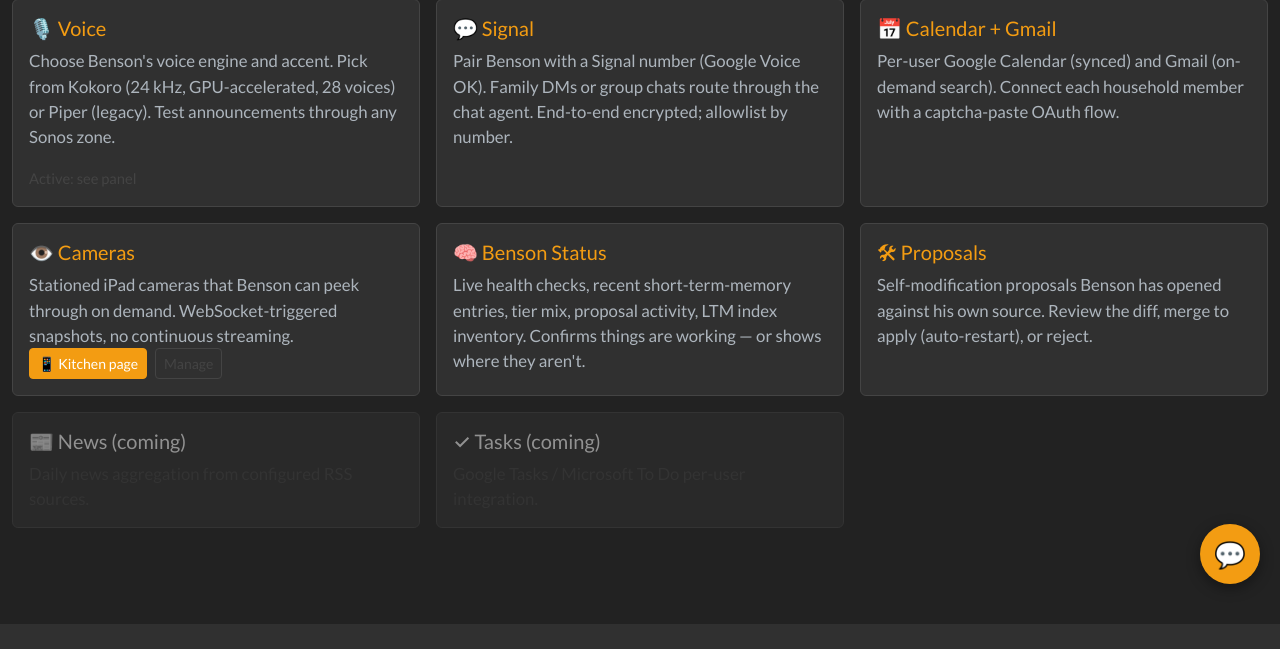
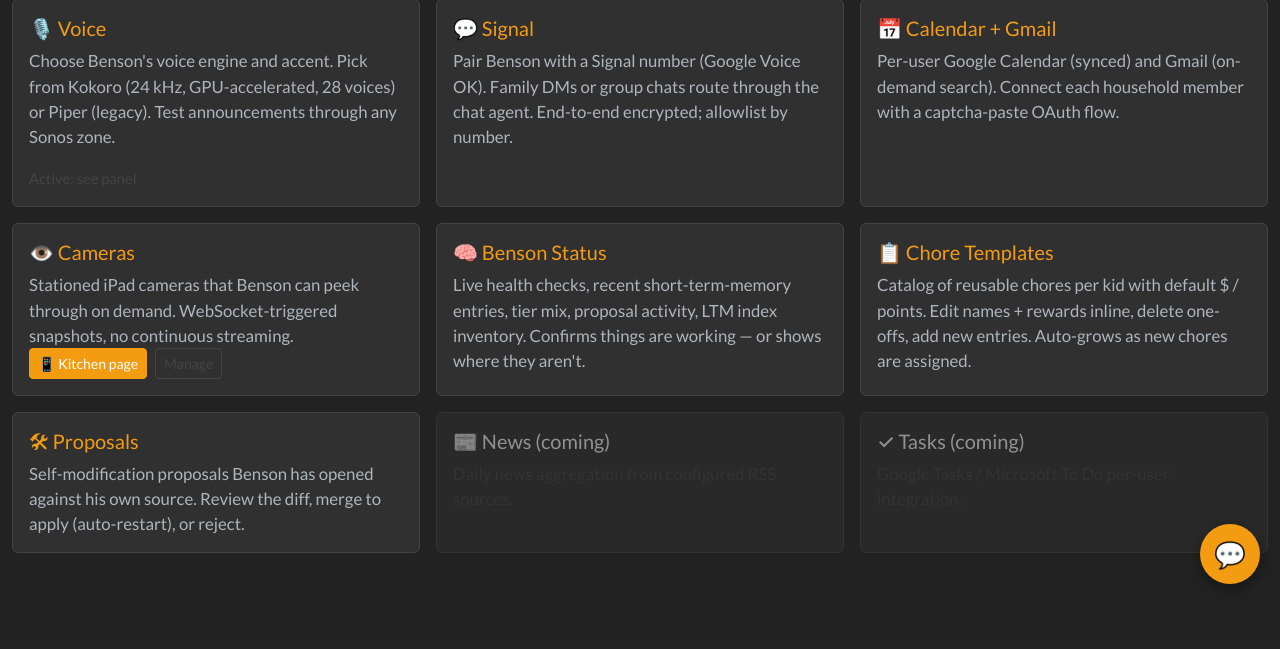
Before and after one commit to fagleyc/benson, a FastAPI app: page /advanced in a window 1280 px wide. Shown: the part 196-845 px from the top of the page. Before the commit the page ends 820 px from the top, so only its background shows below. Run offline with FastAPI, Linux system fonts and the light colour scheme; parts of the project's set-up code (start-up, migrations or seed data) failed here and were passed over; some libraries are stand-ins or nearby versions.

Commit message:
Chore-template editor + auto-save on add
Two of Casey's asks:

1. NEW PAGE /admin/chore-templates — sortable inline-editable table
   of the chore catalog. Filter by person (Cole/Zander/General/All).
   Click any cell (chore_name, $ default, points default) to edit;
   blur or Enter to save, Esc to cancel. Delete button per row for
   one-offs. Add row at the bottom for fresh entries. Linked from
   /advanced as 📋 Chore Templates.

2. AUTO-SAVE on chore add — every POST /api/chores and every agent
   add_chore call now upserts into chore_templates with the dollar
   value (and points) as the default. ON CONFLICT (person, chore_name)
   DO UPDATE bumps use_count, and the default reward only overwrites
   when the new value is non-zero (so adding a one-off zero-reward
   chore doesn't wipe a template's stored default).

Implementation note: _upsert_chore_template uses a direct psycopg2
connection rather than _query_one — the original draft hit
'no results to fetch' because _query_one calls fetchone() and an
INSERT ... ON CONFLICT ... DO UPDATE without RETURNING has nothing
to fetch.

Verified end-to-end: added _seed_test_chore ($3.50) twice, template
appeared with default_dollars=3.50 and use_count incremented 1→2.
Inline edit also verified: walk bluey's default_dollars set to $2.50
via the API.

```diff
--- a/middleware/data_api.py
+++ b/middleware/data_api.py
@@ -269,6 +269,40 @@ def _parse_points(v) -> int | None:
     return p
 
 
+def _upsert_chore_template(person: str, chore_name: str,
+                           dollars: float | None, points: int | None) -> None:
+    """Save the chore as a reusable template so it autocompletes next
+    time. Updates use_count + the default rewards. Casey 2026-05-03:
+    'when a new chore is entered to a list, save it and the dollar
+    value' — every add becomes a template seed."""
+    name = (chore_name or "").strip().lower()
+    if not person or not name:
+        return
+    # Use a direct psycopg2 connection — _query_one calls fetchone()
+    # which raises on a no-RETURNING statement.
+    import psycopg2 as _pg
+    with _pg.connect(**PG_DSN) as c, c.cursor() as cur:
+        cur.execute(
+            """
+            INSERT INTO chore_templates
+                (person, chore_name, default_dollars, default_points, use_count, archived_at)
+            VALUES (%s, %s, %s, %s, 1, NOW())
+            ON CONFLICT (person, chore_name) DO UPDATE SET
+                use_count = chore_templates.use_count + 1,
+                default_dollars = CASE
+                    WHEN EXCLUDED.default_dollars > 0 THEN EXCLUDED.default_dollars
+                    ELSE chore_templates.default_dollars
+                END,
+                default_points = CASE
+                    WHEN EXCLUDED.default_points > 0 THEN EXCLUDED.default_points
+                    ELSE chore_templates.default_points
+                END,
+                archived_at = NOW()
+            """,
+            (person, name, dollars or 0, points or 0),
+        )
+
+
 @router.post("/chores")
 async def create_chore(request: Request) -> dict[str, Any]:
     body = await request.json()
@@ -289,6 +323,14 @@ async def create_chore(request: Request) -> dict[str, Any]:
         """,
         (person, chore_name, chore_date, recurring, dollars, points),
     )
+    # Side effect: seed the template so it autocompletes next time and
+    # the latest reward sticks as the default.
+    try:
+        await asyncio.to_thread(
+            _upsert_chore_template, person, chore_name, dollars, points
+        )
+    except Exception as e:
+        logger.warning(f"chore template upsert failed (non-fatal): {e}")
     return row or {}
 
 
--- a/middleware/hub.py
+++ b/middleware/hub.py
@@ -529,6 +529,21 @@ def _gather_benson_admin_sync() -> dict:
     return out
 
 
+# ─── Chore template editor ──────────────────────────────────────────────
+@router.get("/admin/chore-templates", response_class=HTMLResponse)
+async def chore_templates_admin(request: Request):
+    rows = await asyncio.to_thread(
+        _query,
+        "SELECT id, person, chore_name, default_dollars, default_points, "
+        "use_count, archived_at FROM chore_templates "
+        "ORDER BY person, use_count DESC, chore_name",
+    )
+    return templates.TemplateResponse(
+        request, "chore_templates_admin.html",
+        _ctx("advanced", templates_rows=rows),
+    )
+
+
 # ─── Self-modification proposals ─────────────────────────────────────────
 @router.get("/admin/proposals", response_class=HTMLResponse)
 async def proposals_admin(request: Request):
--- a/middleware/templates/advanced.html
+++ b/middleware/templates/advanced.html
@@ -86,6 +86,21 @@
   </div>
 
   <div class="col-12 col-md-6 col-lg-4">
+    <a href="/admin/chore-templates" class="text-decoration-none">
+      <div class="card bg-dark border-secondary h-100 recipe-card">
+        <div class="card-body">
+          <h5 class="card-title text-warning">📋 Chore Templates</h5>
+          <p class="card-text text-light">
+            Catalog of reusable chores per kid with default $ / points.
+            Edit names + rewards inline, delete one-offs, add new
+            entries. Auto-grows as new chores are assigned.
+          </p>
+        </div>
+      </div>
+    </a>
+  </div>
+
+  <div class="col-12 col-md-6 col-lg-4">
     <a href="/admin/proposals" class="text-decoration-none">
       <div class="card bg-dark border-secondary h-100 recipe-card">
         <div class="card-body">
```
Also changed, not shown: middleware/agent_tools.py (+21 -0 lines), middleware/templates/chore_templates_admin.html (added, +165 -0 lines).
